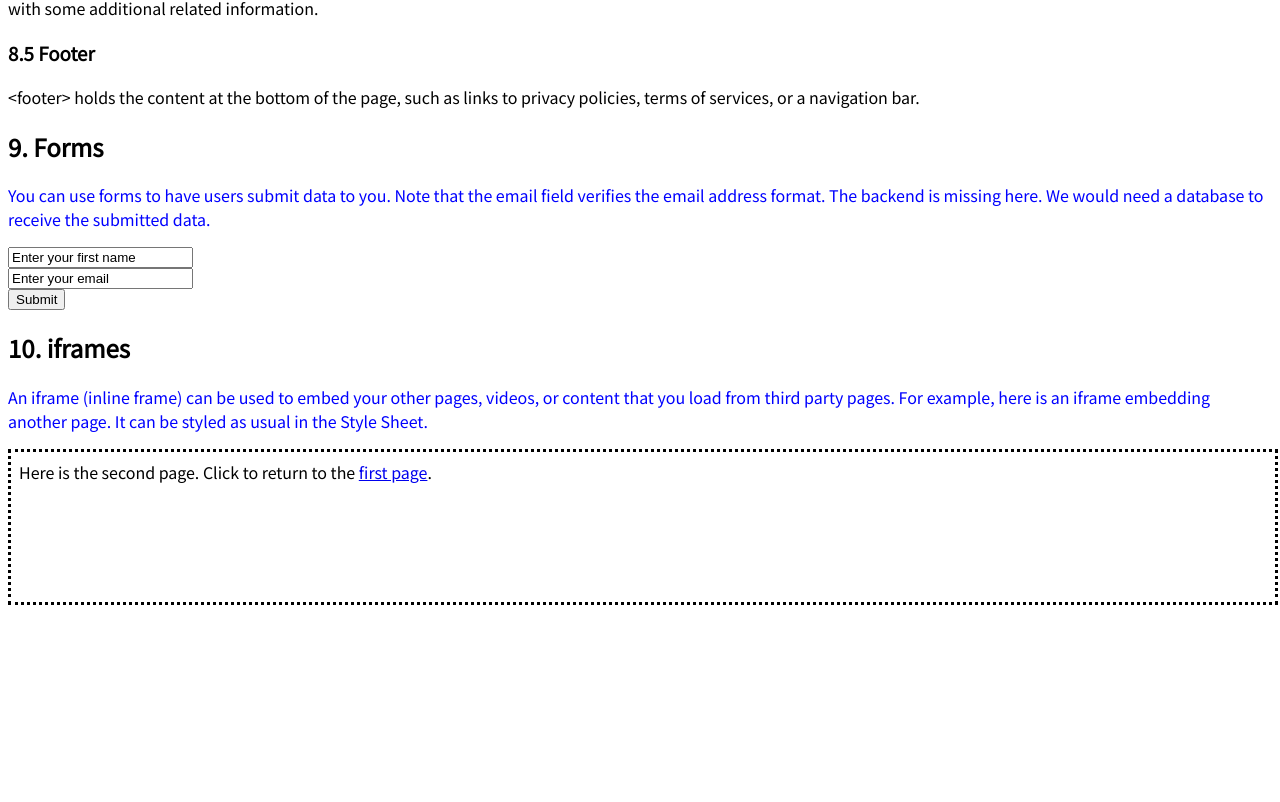
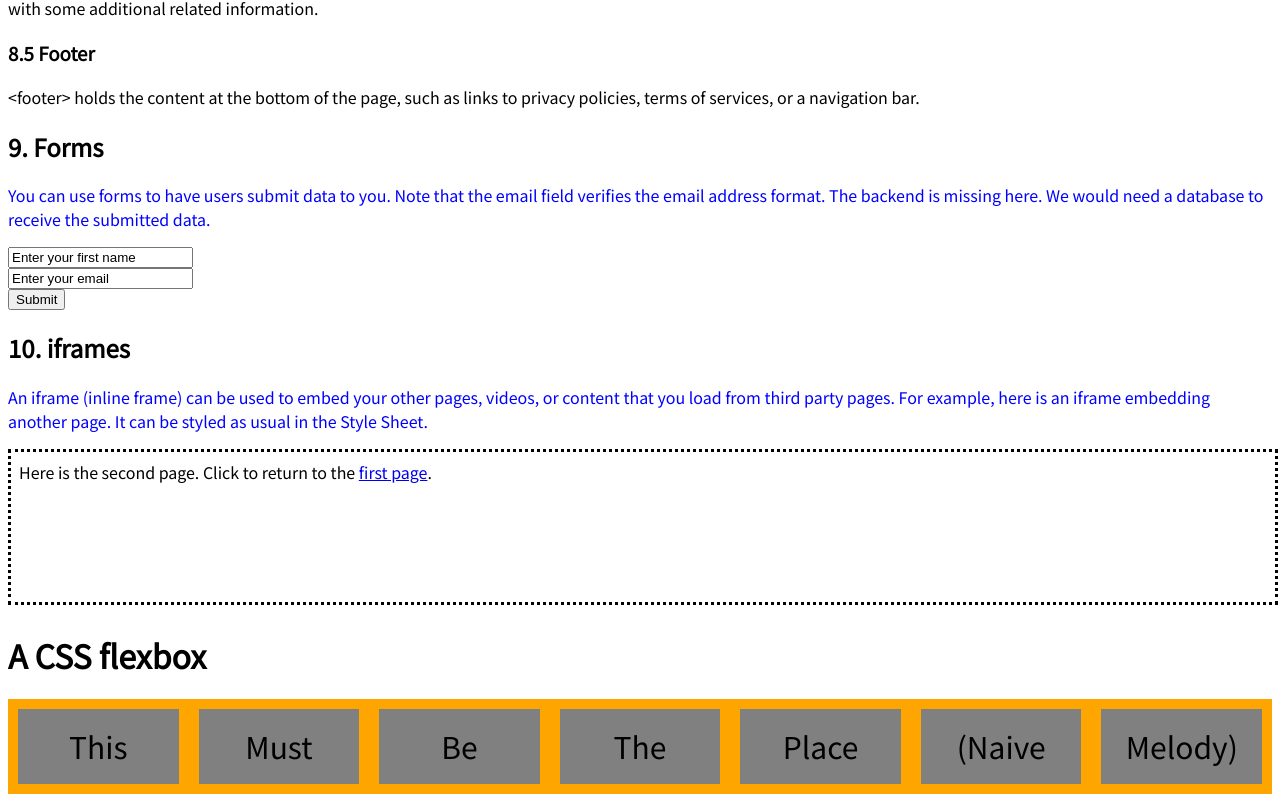
Before and after one commit to dkreutter/comp333-exercise, a plain HTML site: page html_sample.html in a window 1280 px wide. Shown: the part 4581-5383 px from the top of the page. Before the commit the page ends 5199 px from the top, so only its background shows below. Drawn offline with nearby package versions, Linux system fonts and the light colour scheme.

Commit message:
added flexbox to bottom of page

```diff
--- a/html_sample.html
+++ b/html_sample.html
@@ -392,5 +392,18 @@
         an example how a script can be imported (locally, i.e., not via a URL).
      -->
     <script src="js/jquery.js"></script>
+
+    <h1>A CSS flexbox</h1>
+
+      <div class="flex-container" style="width: 100%;">
+        <div>This</div>
+        <div>Must</div>
+        <div>Be</div>
+        <div>The</div>
+        <div>Place</div>
+        <div>(Naive</div>
+        <div>Melody)</div>
+      </div>
+
 </body>
 </html>
--- a/style_sample.css
+++ b/style_sample.css
@@ -166,3 +166,18 @@ iframe {
     height:100%;
     border: dotted;
 }
+
+.flex-container {
+    display: flex;
+    flex-wrap: nowrap;
+    background-color: orange;
+  }
+
+.flex-container > div {
+    background-color: grey;
+    width: 200px;
+    margin: 10px;
+    text-align: center;
+    line-height: 75px;
+    font-size: 30px;
+}
```
